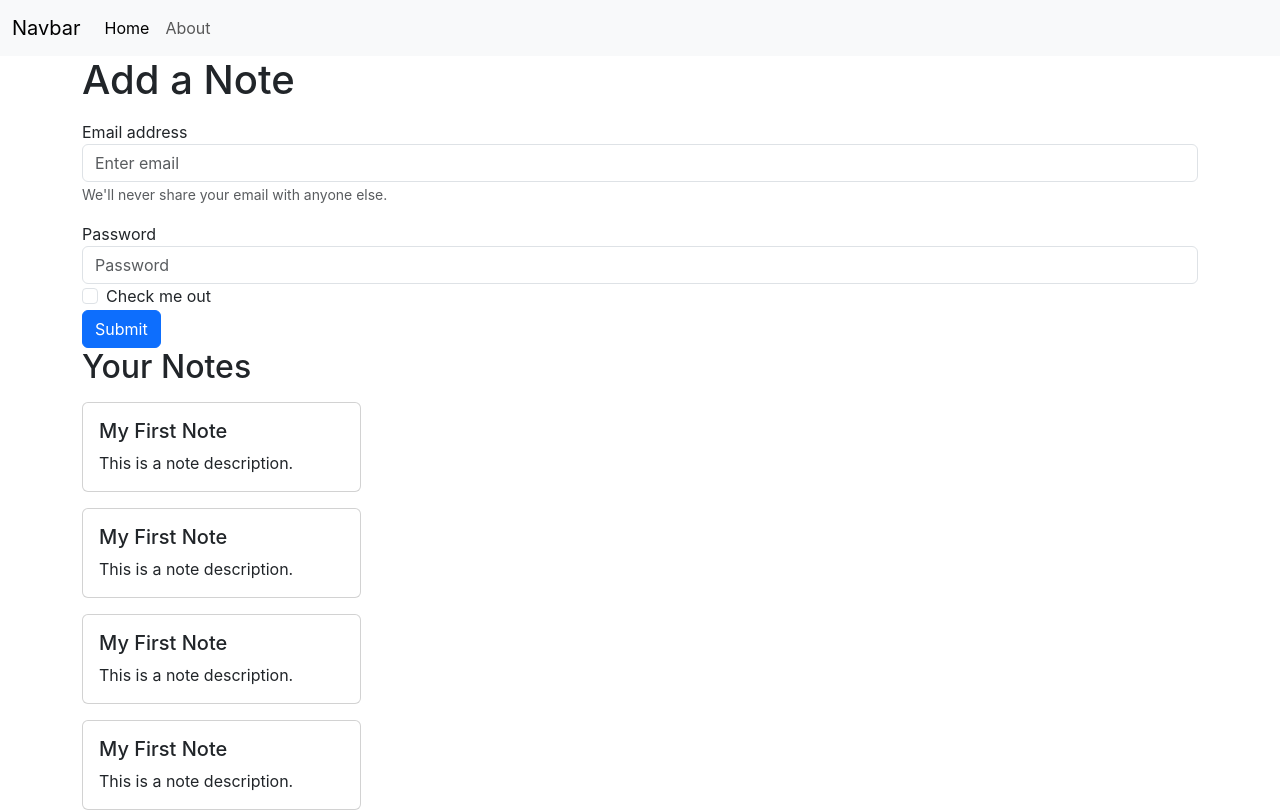
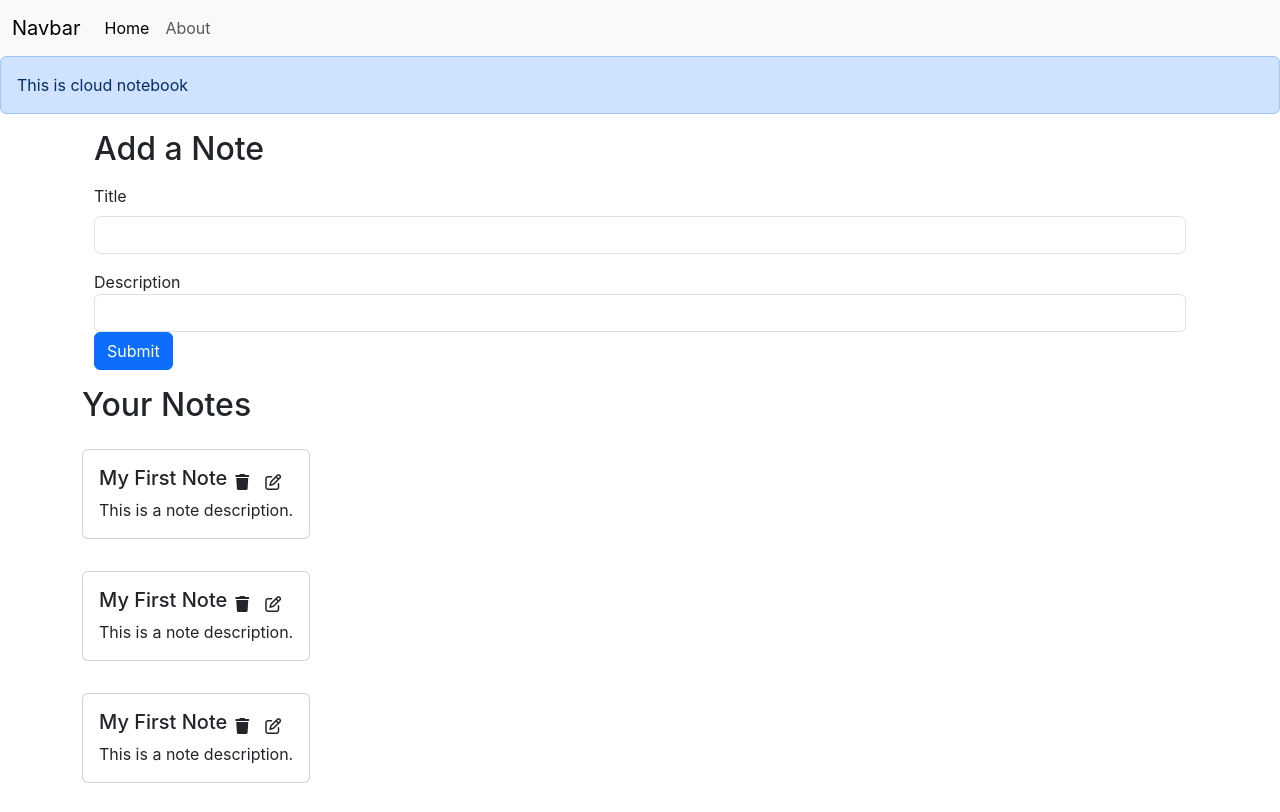
Before and after one commit to Rudragupta-1/iNOTEBOOK, a React (Create React App) app: page / in a window 1280 px wide. Shown: the top 812 px of the page. Built offline with nearby package versions, Linux system fonts and the light colour scheme.

Commit message:
add note manually tested
tested frontend add note feature added

```diff
--- a/public/index.html
+++ b/public/index.html
@@ -18,6 +18,7 @@
   <body>
     <noscript>You need to enable JavaScript to run this app.</noscript>
     <div id="root"></div>
+    <script src="https://kit.fontawesome.com/800fd40b0c.js" crossorigin="anonymous"></script>
     <script src="https://cdn.jsdelivr.net/npm/bootstrap@5.3.3/dist/js/bootstrap.bundle.min.js" integrity="sha384-YvpcrYf0tY3lHB60NNkmXc5s9fDVZLESaAA55NDzOxhy9GkcIdslK1eN7N6jIeHz" crossorigin="anonymous"></script>
 
   </body>
--- a/src/App.js
+++ b/src/App.js
@@ -4,12 +4,14 @@
 import About from "./components/About";
 import Home from "./components/Home";
 import NoteState from "./context/notes/NoteState";
+import Alert from "./components/Alert";
 
 function App() {
   return (
     <NoteState>
       <Router>
         <Navbar />
+        <Alert message="This is cloud notebook"/>
         <div className="container">
           <Routes>
             <Route exact path="/" element={<Home />} />
--- /dev/null
+++ b/src/components/AddNote.js
@@ -0,0 +1,48 @@
+import React, { useContext,useState } from "react";
+import noteContext from "../context/notes/noteContext";
+const AddNote = () => {
+    const context=useContext(noteContext);
+    const {addNote}=context;
+    const[note,setNote]=useState({title:"",description:"",tag:"default"})
+    const handleClick=(e)=>{
+        e.preventDefault();
+        addNote(note.title,note.description,note.tag);
+    }
+    const onChange=(e)=>{
+        setNote({...note,[e.target.name]:e.target.value})
+    }
+  return (
+    <div className="container my-3">
+        <h2>Add a Note</h2>
+      <form className="my-3">
+        <div className="form-group mb-3">
+          <label htmlFor="title" className="form-label">Title</label>
+          <input
+            type="text"
+            className="form-control"
+            id="title"
+            name="title"
+            onChange={onChange}
+          />
+
+        </div>
+        <div className="form-group">
+          <label htmlFor="exampleInputPassword1">Description</label>
+          <input
+            type="text"
+            className="form-control"
+            id="description"
+            name="description"
+            onChange={onChange}
+          />
+        </div>
+
+        <button type="submit" className="btn btn-primary" onClick={handleClick}>
+          Submit
+        </button>
+      </form>
+    </div>
+  )
+}
+
+export default AddNote
--- /dev/null
+++ b/src/components/Alert.js
@@ -0,0 +1,13 @@
+import React from 'react'
+
+const Alert = (props) => {
+  return (
+    <div>
+        <div className="alert alert-primary" role="alert">
+    {props.message}
+</div>
+    </div>
+  )
+}
+
+export default Alert
--- a/src/components/Home.js
+++ b/src/components/Home.js
@@ -1,46 +1,9 @@
 import Notes from './Notes'
+import AddNote from './AddNote';
 const Home = () => {
 
   return (
     <div>
-      <h1>Add a Note</h1>
-      <form>
-        <div className="form-group my-3">
-          <label for="exampleInputEmail1">Email address</label>
-          <input
-            type="email"
-            className="form-control"
-            id="exampleInputEmail1"
-            aria-describedby="emailHelp"
-            placeholder="Enter email"
-          />
-          <small id="emailHelp" className="form-text text-muted">
-            We'll never share your email with anyone else.
-          </small>
-        </div>
-        <div className="form-group">
-          <label for="exampleInputPassword1">Password</label>
-          <input
-            type="password"
-            className="form-control"
-            id="exampleInputPassword1"
-            placeholder="Password"
-          />
-        </div>
-        <div className="form-check">
-          <input
-            type="checkbox"
-            className="form-check-input"
-            id="exampleCheck1"
-          />
-          <label className="form-check-label" for="exampleCheck1">
-            Check me out
-          </label>
-        </div>
-        <button type="submit" className="btn btn-primary">
-          Submit
-        </button>
-      </form>
       <Notes/>
     </div>
   );
--- a/src/components/Noteitem.js
+++ b/src/components/Noteitem.js
@@ -3,11 +3,15 @@
 const Noteitem = (props) => {
   const { note } = props;
   return (
-    <div className="col-md-3">
-      <div class="card my-3">
-        <div class="card-body">
-          <h5 class="card-title">{note.title}</h5>
-          <p class="card-text">{note.description}</p>
+    <div className="col-md-3 d-flex">
+      <div className="card my-3 ">
+        <div className="card-body ">
+            <div className="d-flex align-items-center">
+          <h5 className="card-title">{note.title}</h5>
+          <i className="fa-solid fa-trash mx-2"></i>
+          <i className="fa-regular fa-pen-to-square mx-2"></i>
+          </div>
+          <p className="card-text">{note.description}</p>
         </div>
       </div>
     </div>
--- a/src/components/Notes.js
+++ b/src/components/Notes.js
@@ -1,17 +1,21 @@
 import React, { useContext } from "react";
 import noteContext from "../context/notes/noteContext";
 import Noteitem from "./Noteitem";
+import AddNote from "./AddNote";
 
 const Notes = () => {
     const context=useContext(noteContext);
-    const {notes,setNotes}=context;
+    const {notes,addNote}=context;
   return (
+    <>    <AddNote/>
     <div>
         <h2>Your Notes</h2>
         {notes.map((note)=>{
-          return <Noteitem note={note}/>;
+          return <Noteitem key={note._id} note={note}/>;
         })}
       </div>
+      </>
+
   )
 }
 
--- a/src/context/notes/NoteState.js
+++ b/src/context/notes/NoteState.js
@@ -12,7 +12,7 @@
       "date": "2024-06-14T17:46:32.285Z",
       "__v": 0
     },{
-      "_id": "666c81f847992d21a058cac6",
+      "_id": "666c81f847992d21a058cac7",
       "user": "666c7b8ce6ae698626114d85",
       "title": "My First Note",
       "description": "This is a note description.",
@@ -20,7 +20,7 @@
       "date": "2024-06-14T17:46:32.285Z",
       "__v": 0
     },{
-      "_id": "666c81f847992d21a058cac6",
+      "_id": "666c81f847992d21a058cac8",
       "user": "666c7b8ce6ae698626114d85",
       "title": "My First Note",
       "description": "This is a note description.",
@@ -28,7 +28,7 @@
       "date": "2024-06-14T17:46:32.285Z",
       "__v": 0
     },{
-      "_id": "666c81f847992d21a058cac6",
+      "_id": "666c81f847992d21a058cac9",
       "user": "666c7b8ce6ae698626114d85",
       "title": "My First Note",
       "description": "This is a note description.",
@@ -36,7 +36,7 @@
       "date": "2024-06-14T17:46:32.285Z",
       "__v": 0
     },{
-      "_id": "666c81f847992d21a058cac6",
+      "_id": "666c81f847992d21a058cac0",
       "user": "666c7b8ce6ae698626114d85",
       "title": "My First Note",
       "description": "This is a note description.",
@@ -44,7 +44,7 @@
       "date": "2024-06-14T17:46:32.285Z",
       "__v": 0
     },{
-      "_id": "666c81f847992d21a058cac6",
+      "_id": "666c81f847992d21a058cac1",
       "user": "666c7b8ce6ae698626114d85",
       "title": "My First Note",
       "description": "This is a note description.",
@@ -52,26 +52,42 @@
       "date": "2024-06-14T17:46:32.285Z",
       "__v": 0
     },{
-      "_id": "666c81f847992d21a058cac6",
+      "_id": "666c81f847992d21a058cac2",
       "user": "666c7b8ce6ae698626114d85",
       "title": "My First Note",
       "description": "This is a note description.",
       "tag": "personal",
       "date": "2024-06-14T17:46:32.285Z",
       "__v": 0
-    },{
-      "_id": "666c81f847992d21a058cac6",
-      "user": "666c7b8ce6ae698626114d85",
-      "title": "My First Note",
-      "description": "This is a note description.",
-      "tag": "personal",
-      "date": "2024-06-14T17:46:32.285Z",
+    },
+  ]
+  const[notes,setNotes]=useState(notesInitial);
+
+  //Add a note
+  const addNote=(title,description,tag)=>{
+    console.log("adding a new note");
+    const note={
+      "_id": "666c81f847992d21a058cacy25",
+      "user": "666c7b8ce6ae698626114d855",
+      "title": title,
+      "description": description,
+      "tag":tag,
+      "date": "2024-07-14T17:46:32.285Z",
       "__v": 0
     }
-  ]
-  const[notes,setNotes]=useState(notesInitial);
+    setNotes(notes.concat(note))
+  }
+  // Delete a note
+  const deleteNote=()=>{
+
+  }
+  //Edit a note
+const editNote=()=>{
+
+}
+
   return (
-    <NoteContext.Provider value={{notes,setNotes}}>
+    <NoteContext.Provider value={{notes,addNote,setNotes}}>
       {props.children}
     </NoteContext.Provider>
   );
--- a/src/index.css
+++ b/src/index.css
@@ -11,3 +11,6 @@
   font-family: source-code-pro, Menlo, Monaco, Consolas, 'Courier New',
     monospace;
 }
+i{
+  cursor: pointer;;
+}
```
